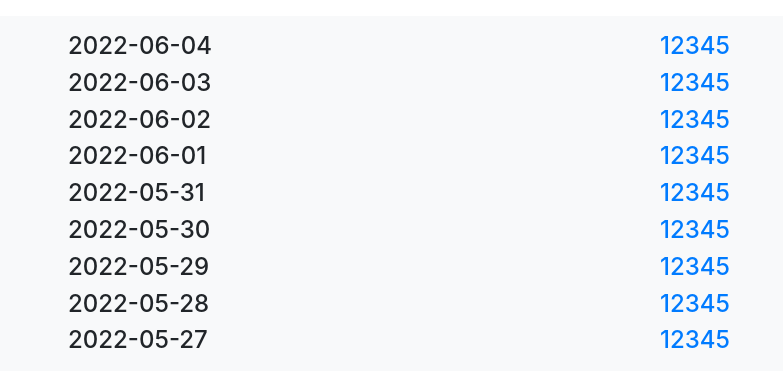
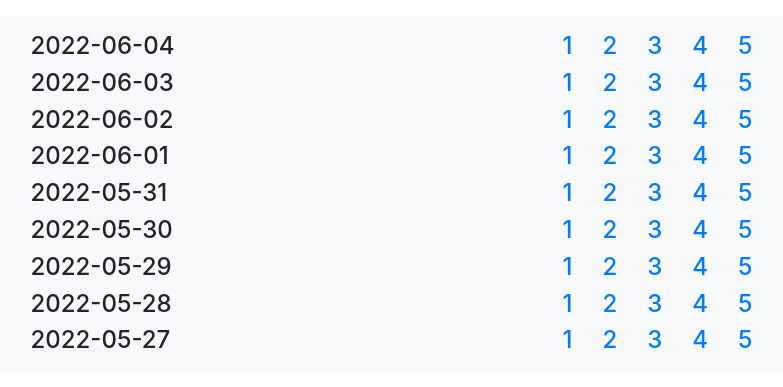
Before and after one commit to jjwwcc/jjwwcc.github.io, a PHP site: page / in a window 1280 px wide. Shown: the top 387 px of the page, without its empty margins (241-1024 px from the left). Run offline with PHP 8.4, Linux system fonts and the light colour scheme.

Commit message:
Update style.css

```diff
--- a/buy/style.css
+++ b/buy/style.css
@@ -2,3 +2,7 @@ img {
     border: 0;
     width: 100%;
 }
+
+a {
+    padding: 15px;
+}
```
